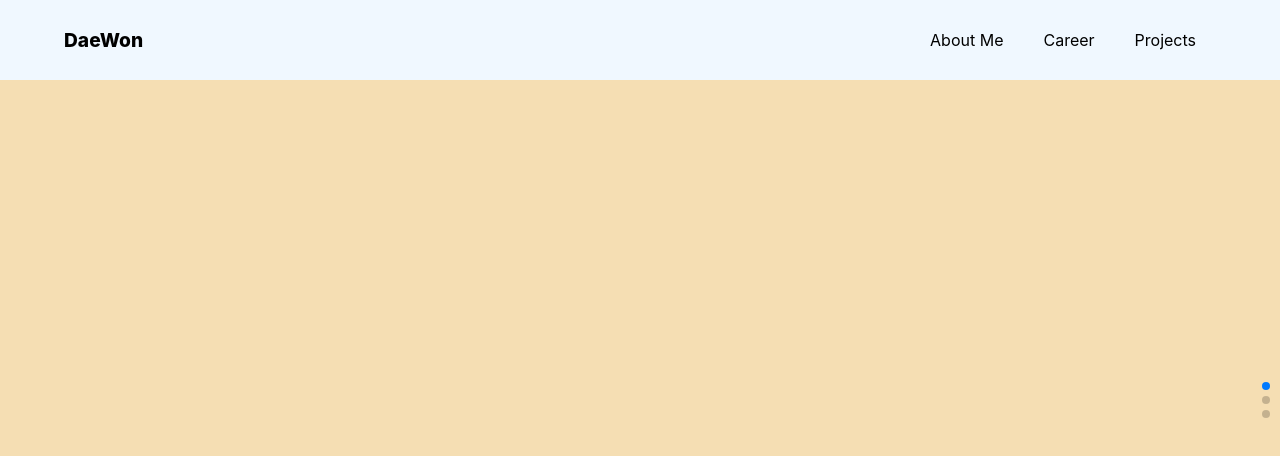
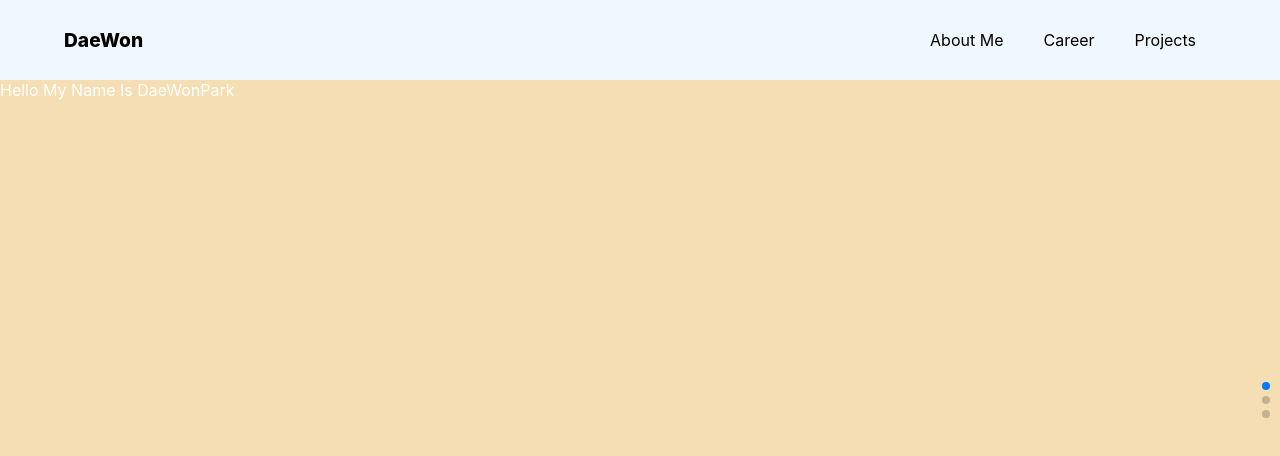
Before and after one commit to DaeWon9/portfolio, a React (Create React App) app: page / in a window 1280 px wide. Shown: the top 456 px of the page. Built offline with nearby package versions, Linux system fonts and the light colour scheme.

Commit message:
[UPDATE] design

```diff
--- a/src/components/slides/Slides.css
+++ b/src/components/slides/Slides.css
@@ -1,9 +1,11 @@
 .slide_container{
     width: 100vw;
-    height: 100vh;
+    height: 90vh;
+    padding-top: 10vh;
     justify-content: center;
     align-items: center;
     overflow: hidden;
+    color: white;
 }
 
 .css-1fzpoyk{
```
